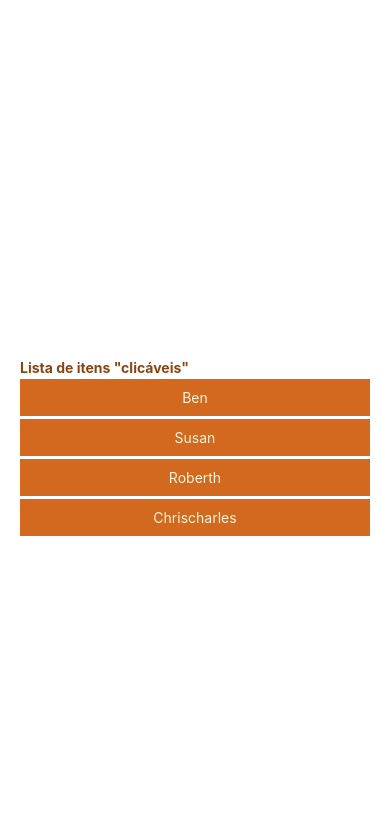
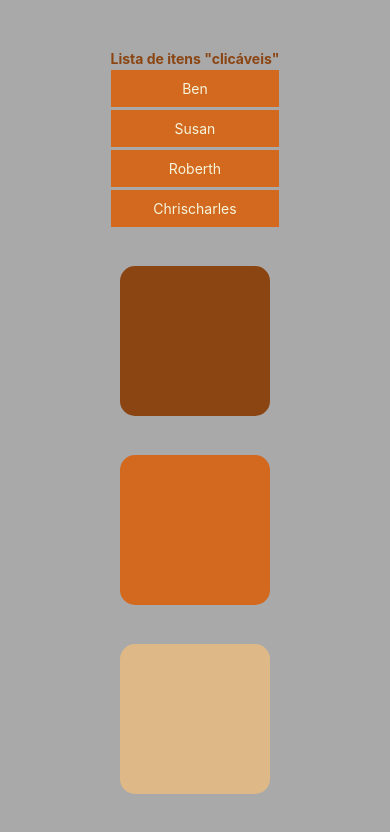
Before and after one commit to isbia/CARDMOB, a React Native app in the folder Etapa2/app-react-exemplos/: screen / in a window 390 px wide. Shown: the top 832 px of the page. Built offline with nearby package versions, Linux system fonts and the light colour scheme.

Commit message:
View basic exemples

```diff
--- a/Etapa2/app-react-exemplos/App.js
+++ b/Etapa2/app-react-exemplos/App.js
@@ -15,60 +15,40 @@ export default function App() {
 
     return (
         <View style={styles.container}>
-          <List/>
+            <List/>
+            <View style={styles.brownbox}></View>
+            <View style={styles.chocolatebox}></View>
+            <View style={styles.burlybox}></View>
         </View>
     );
 }
 
 const styles = StyleSheet.create({
     container: {
-        flex: 1,
-        backgroundColor: '#fff',
-        marginTop: 50,
-        padding: 20,
-        justifyContent: 'center',
+        flexDirection: 'column',
+        justifyContent: 'space-between',
+        alignItems: 'center',
+        backgroundColor: 'darkgray',
+        height: '100%',
+        paddingTop: 50,
+        paddingBottom: 50,
     },
-    text: {
-        fontSize: 30,
-        fontWeight: 'bold',
-        fontFamily: 'cursive',
+    brownbox: {
+        backgroundColor: '#8B4513',
+        width: 150,
+        height: 150,
+        borderRadius: 15,
     },
-    buttonContainer: {
-        marginTop: 12,
-        flexDirection: 'row',
-        gap: 10,
+    chocolatebox: {
+        backgroundColor: '#D2691E',
+        width: 150,
+        height: 150,
+        borderRadius: 15,
     },
-    input: {
-        height: 40,
-        borderColor: 'gray',
-        borderWidth: 1,
-        marginBottom: 10,
-        paddingHorizontal: 10,
-    },
-    list: {
-        marginTop: 20,
-    },
-    item: {
-        flexDirection: 'row',
-        alignItems: 'center',
-        justifyContent: 'space-between',
-        marginBottom: 10,
-        padding: 10,
-        backgroundColor: '#f0f0f0',
-        borderRadius: 5,
-    },
-    itemText: {
-        flex: 1,
-        marginRight: 10,
-    },
-    buttons: {
-        flexDirection: 'row',
-    },
-    editInput: {
-        flex: 1,
-        marginRight: 10,
-        borderColor: 'gray',
-        borderWidth: 1,
-        paddingHorizontal: 10,
+    burlybox: {
+        backgroundColor: '#deb887',
+        width: 150,
+        height: 150,
+        borderRadius: 15,
     },
 });
--- a/Etapa2/app-react-exemplos/components/List.js
+++ b/Etapa2/app-react-exemplos/components/List.js
@@ -46,7 +46,6 @@ const styles = StyleSheet.create({
     textTitle: {
         color: "saddlebrown",
         fontWeight: "bold",
-
     },
     textTouchable: {
         color: "beige"
```
